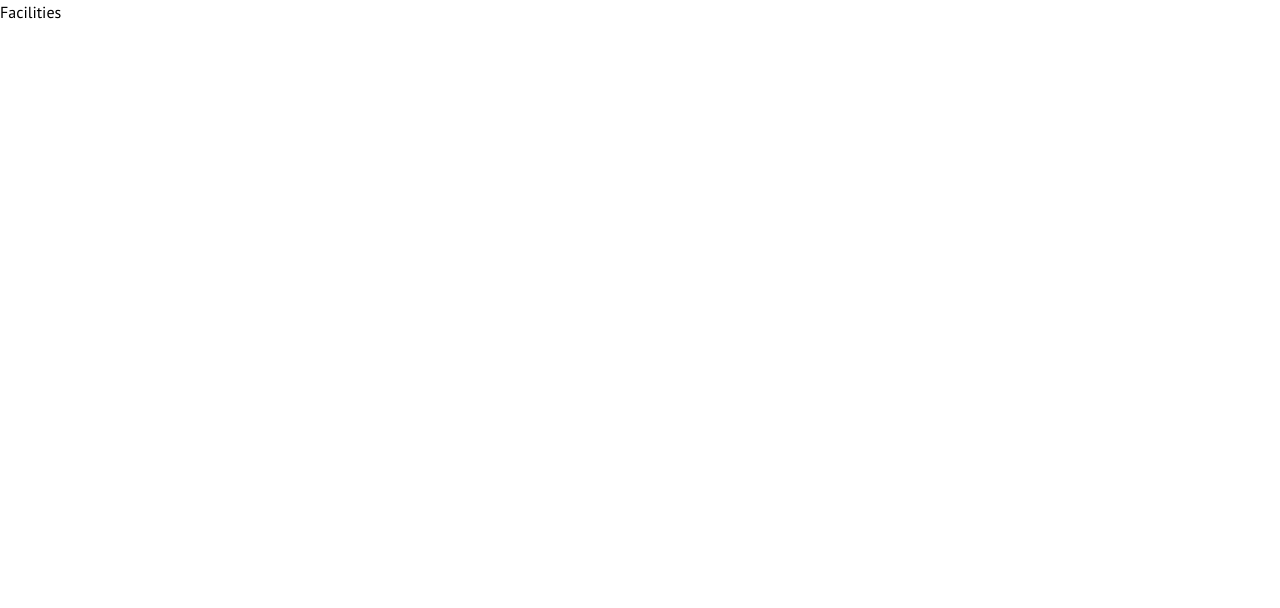
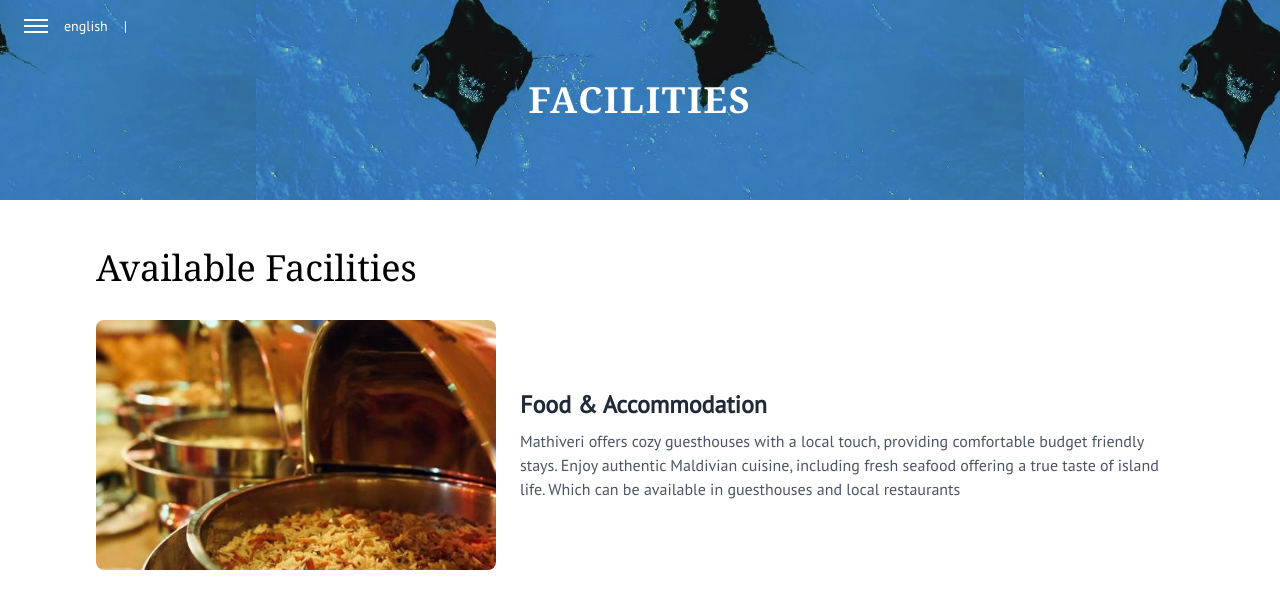
Before and after one commit to iyasaar/mathiveri-travelers, a Next.js app: page /facilities in a window 1280 px wide. Shown: the top 608 px of the page. Built offline with nearby package versions, Linux system fonts and the light colour scheme.

Commit message:
Add FacilitiesList and FacilitiesItem components; update FacilitiesPage layout and styling

```diff
--- a/src/app/facilities/page.tsx
+++ b/src/app/facilities/page.tsx
@@ -1,8 +1,34 @@
-const facilitiesPage = () => {
+import FacilitiesList from "@/components/facilities/FacilitiesList";
+
+const FacilitiesPage = () => {
   return (
-    <div>
-      <h1>Facilities</h1>
+    <div className="min-h-screen">
+      {/* Header Section */}
+      <div
+        className="h-[200px] bg-cover bg-center relative"
+        style={{
+          backgroundImage: `url('/bg.jpg')`,
+          backgroundRepeat: "repeat-x",
+          backgroundSize: "60%",
+          backgroundPosition: "center",
+        }}
+      >
+        <div className="absolute inset-0 bg-black bg-opacity-20 flex items-center justify-center">
+          <h1 className="text-white text-4xl font-bold font-serif tracking-wider">
+            FACILITIES
+          </h1>
+        </div>
+      </div>
+
+      {/* Main Content */}
+      <div className="py-12 px-6 md:px-12 lg:px-24 max-w-screen-2xl mx-auto">
+        <h2 className="text-4xl font-medium font-serif mb-8">
+          Available Facilities
+        </h2>
+        <FacilitiesList />
+      </div>
     </div>
   );
 };
-export default facilitiesPage;
+
+export default FacilitiesPage;
--- a/src/components/facilities/FacilitiesItem.tsx
+++ b/src/components/facilities/FacilitiesItem.tsx
@@ -0,0 +1,64 @@
+"use client";
+
+import Image from "next/image";
+import { useEffect, useRef } from "react";
+import { gsap } from "gsap";
+import { ScrollTrigger } from "gsap/ScrollTrigger";
+
+// Register ScrollTrigger plugin
+gsap.registerPlugin(ScrollTrigger);
+
+const FacilitiesItem = ({ service }: any) => {
+  const itemRef = useRef(null);
+
+  useEffect(() => {
+    const element = itemRef.current;
+
+    gsap.fromTo(
+      element,
+      { y: 100, opacity: 0, scale: 0.9 }, // Start animation state
+      {
+        y: 0,
+        opacity: 1,
+        scale: 1,
+        duration: 1,
+        ease: "power3.out",
+        scrollTrigger: {
+          trigger: element,
+          start: "top 90%", // Trigger animation when 80% of the item enters the viewport
+          end: "top 50%",
+          toggleActions: "play none none reverse", // Play animation and reverse on scroll back
+        },
+      }
+    );
+  }, []);
+
+  return (
+    <div
+      ref={itemRef}
+      className="flex flex-col md:flex-row gap-6 items-center mb-12"
+    >
+      {/* Uniform Image */}
+      <Image
+        src={service.image}
+        width={400}
+        height={300}
+        alt={service.title}
+        className="rounded-lg object-cover w-full md:w-[400px] h-[250px]"
+      />
+
+      {/* Content */}
+      <div className="flex-1">
+        <h3 className="text-2xl font-semibold text-gray-800">
+          {service.title}
+        </h3>
+        <p className="text-gray-600 mt-2">{service.description}</p>
+        {/* <button className="mt-4 bg-nav text-white px-4 py-2 rounded-lg hover:bg-nav">
+          READ MORE
+        </button> */}
+      </div>
+    </div>
+  );
+};
+
+export default FacilitiesItem;
--- a/src/components/facilities/FacilitiesList.tsx
+++ b/src/components/facilities/FacilitiesList.tsx
@@ -0,0 +1,18 @@
+import FacilitiesItem from "./FacilitiesItem";
+import { data } from "./data";
+
+const FacilitiesList = () => {
+  const services = data;
+
+  return (
+    <div className="space-y-12">
+      {" "}
+      {/* Add vertical spacing */}
+      {services.map((service, index) => (
+        <FacilitiesItem key={service.id} service={service} index={index} />
+      ))}
+    </div>
+  );
+};
+
+export default FacilitiesList;
--- /dev/null
+++ b/src/components/facilities/data.ts
@@ -0,0 +1,100 @@
+export const data = [
+  {
+    id: 1,
+    title: "Food & Accommodation",
+    description:
+      "Mathiveri offers cozy guesthouses with a local touch, providing comfortable budget friendly stays. Enjoy authentic Maldivian cuisine, including fresh seafood offering a true taste of island life. Which can be available in guesthouses and local restaurants",
+    image: "/facilities/Accomodation-&-Food/01.jpg",
+  },
+  {
+    id: 2,
+    title: "Speedboat transportation",
+    description:
+      "speedboat tansportation from Malé or the airport to Mathiveri is available, with a 2-hour trip. To book, contact your accommodation provider.",
+    image: "/facilities/Traveling/01.JPG",
+  },
+  {
+    id: 3,
+    title: "Local Dhoani Ferry",
+    description:
+      "The local public dhoani ferry is an atoll ferry offering transportation from Malé to Mathiveri. The 5-hour trip.",
+    image: "/facilities/Traveling/Public Ferry/01.PNG",
+  },
+  {
+    id: 4,
+    title: "Seaplane",
+    description:
+      "A seaplane offers a 20-minute trip from the airport to Mathiveri. To book, contact your accommodation provider.",
+    image: "/facilities/Traveling/Sea plane/01.PNG",
+  },
+  {
+    id: 5,
+    title: "Water Sports and Diving Centres",
+    description:
+      "Mathiveri offers water sports and diving centers, providing exciting activities like snorkeling, water sports, jet ski ride, canoe ride, and diving. Explore vibrant coral reefs, abundant marine life, and crystal-clear waters for unforgettable underwater adventures.",
+    image: "/facilities/Water-Sports-&-Dive-Centers/01.jpeg",
+  },
+  {
+    id: 6,
+    title: "Excursion Trips and Boat Hiring",
+    description:
+      "Mathiveri offers exciting excursion trips, including manta ray/turtle/whale shark safari, sandbank trips, island hopping, island sunset cruises, and fishing tours. Boat hire services are available, allowing visitors to explore nearby sandbanks, reefs, and experience the Maldives' natural beauty.",
+    image: "/facilities/Exursion-Trips/01.jpg",
+  },
+  {
+    id: 7,
+    title: "Modern Medicine and Local Treatment",
+    description:
+      "Mathiveri offers modern medicine and traditional Maldivian herbal treatments. Visitors can access healthcare services at the public health center while also experiencing natural remedies using local herbs for wellness and healing.",
+    image: "/facilities/Modern-Medicine-&-Local-Treatments/01.jpg",
+  },
+  {
+    id: 8,
+    title: "Spa and Salon Treatments",
+    description:
+      "Mathiveri offers hairdressing services, makeup and traditional Maldivian spa treatments, including relaxing massages and natural therapies. Experience rejuvenating wellness with locally inspired treatments.",
+    image: "/facilities/Hair-Dressing-&-Spa-Treatments/01.jpg",
+  },
+  {
+    id: 9,
+    title: "Land Sports",
+    description:
+      "Mathiveri offers modern land sports facilities, including a futsal ground and volleyball court. Visitors can enjoy beach sports like beach volleyball, football, and frisbee, making it a great destination for active relaxation.",
+    image: "/facilities/Land-Sports/01.jpg",
+  },
+  {
+    id: 10,
+    title: "Photo and Video Shoots",
+    description:
+      "Mathiveri offers professional photo and video shooting services, capturing the island's natural beauty and special moments. Skilled photographers and videographers provide personalized sessions for unforgettable memories against stunning beach and lagoon backdrops.",
+    image: "/facilities/Photography/01.jpg",
+  },
+  {
+    id: 11,
+    title: "Atm Service",
+    description:
+      "Mathiveri Island offers ATM services, allowing visitors to withdraw cash. The ATM is conveniently located, ensuring easy access for both residents and tourists on the island.",
+    image: "/facilities/ATM/01.jpg",
+  },
+  {
+    id: 12,
+    title: "Indoor and Outdoor Gym",
+    description:
+      "Mathiveri offers both indoor and outdoor gym facilities, providing guests with a variety of exercise options. Enjoy an equipped indoor gym or work out amidst the island's beautiful natural surroundings.",
+    image: "/facilities/Indoor-&-Outdoor-Gym/01.jpg",
+  },
+  {
+    id: 13,
+    title: "Pharmacy",
+    description:
+      "Mathiveri Island has a pharmacy offering essential medications, health supplies, and over-the-counter remedies. It serves both residents and visitors, ensuring easy access to basic healthcare and medical products during your stay.",
+    image: "/facilities/Pharmacy/01.PNG",
+  },
+  {
+    id: 14,
+    title: "Children Park",
+    description:
+      "Mathiveri Island features a children's park with safe play equipment, providing a fun and interactive space for kids. It's a great spot for families to enjoy leisure time and outdoor activities.",
+    image: "/facilities/Children-Park/01.jpg",
+  },
+];
--- a/src/components/home/Historical.tsx
+++ b/src/components/home/Historical.tsx
@@ -3,7 +3,7 @@ import { WhiteBtn } from "../generic/WhiteBtn";
 
 const Historical = () => {
   return (
-    <div className="relative min-h-screen w-full flex items-center bg-black overflow-hidden">
+    <div className="relative min-h-screen w-full flex items-center bg-black overflow-hidden mt-20">
       {/* Background image */}
       <div
         className="absolute inset-0 bg-cover bg-center bg-no-repeat opacity-90"
--- a/src/components/home/ThingsToDo.tsx
+++ b/src/components/home/ThingsToDo.tsx
@@ -98,7 +98,7 @@ const ThingsToDo = () => {
   return (
     <section
       ref={sectionRef}
-      className="min-h-screen w-full flex flex-col bg-white"
+      className="min-h-screen w-full flex flex-col bg-white mt-20"
     >
       {/* Heading Area */}
       <div className="max-w-5xl mx-auto text-center mb-10 px-4">
```
Also changed, not shown: public/facilities/Traveling/Sea plane/01.PNG (renamed from public/facilities/Traveling/Sea plane/IMG_2421.PNG), 1 other file (tests, documents, lock files or other folders).
